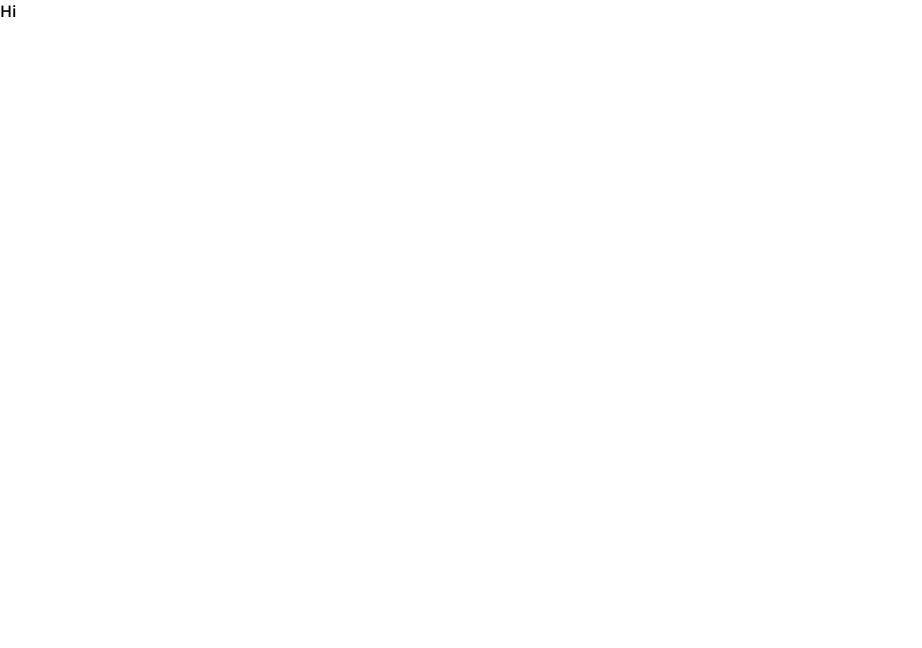
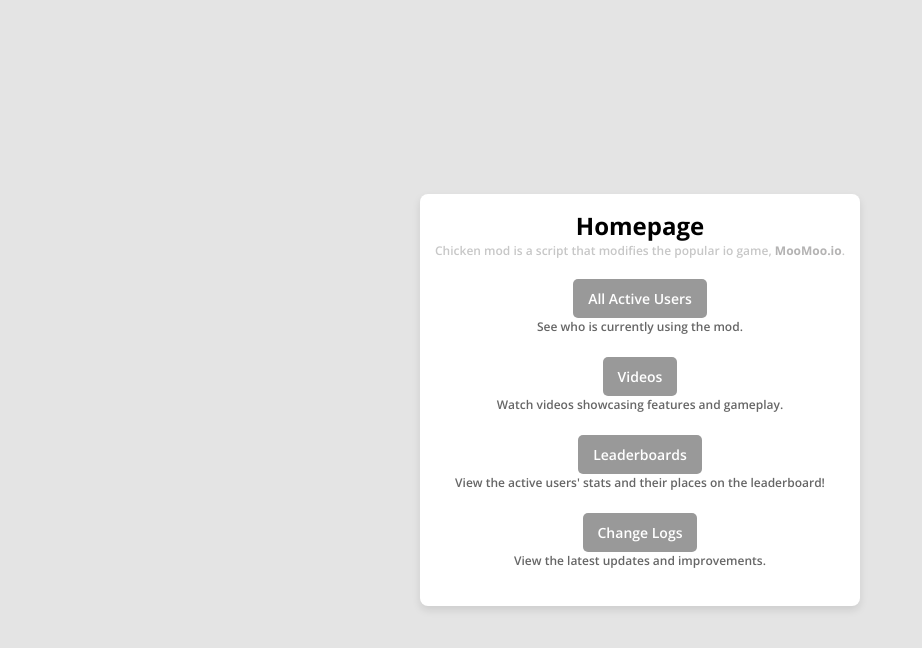
Before and after one commit to me-mega-noob-4044/chicken-authentication-server, a website: page homepage/index.html in a window 1280 px wide. Shown: the whole page, without its empty margins (0-922 px from the left). Drawn offline with nearby package versions, Linux system fonts and the light colour scheme.

Commit message:
adding all the pages

```diff
--- a/homepage/index.html
+++ b/homepage/index.html
@@ -9,6 +9,29 @@
         <link href="https://fonts.googleapis.com/css2?family=Open+Sans:ital,wght@0,300..800;1,300..800&family=Roboto:wght@500&display=swap" rel="stylesheet">
     </head>
     <body>
-        Hi
+        <div class="container">
+            <div class="heading">Homepage</div>
+            <div class="sub-heading">Chicken mod is a script that modifies the popular io game, <strong style="color: #b4b3b3;">MooMoo.io</strong>.</div>
+
+            <div class="button-group-icons">
+                <div class="button-icon">
+                    <a href="/active-users" class="button">All Active Users</a>
+                    <p>See who is currently using the mod.</p>
+                </div>
+                <div class="button-icon">
+                    <a href="/videos" class="button">Videos</a>
+                    <p>Watch videos showcasing features and gameplay.</p>
+                </div>
+                <div class="button-icon">
+                    <a href="/leaderboards" class="button">Leaderboards</a>
+                    <p>View the active users' stats and their places on the leaderboard!</p>
+                </div>
+                <div class="button-icon">
+                    <a href="/changelog" class="button">Change Logs</a>
+                    <p>View the latest updates and improvements.</p>
+                </div>
+            </div>
+
+        </div>
     </body>
 </html>
--- a/homepage/style.css
+++ b/homepage/style.css
@@ -4,4 +4,68 @@ html, body {
     user-select: none;
     font-family: "Open Sans";
     font-weight: 600;
+    background-color: #e4e4e4;
 }
+
+body {
+    display: flex;
+    align-items: center;
+    justify-content: center;
+    /*flex-direction: column;*/
+}
+
+.container {
+    max-width: 600px;
+    border-radius: 8px;
+    background-color: #fff;
+    box-shadow: 0 4px 8px rgba(0, 0, 0, 0.1);
+    padding: 15px;
+    text-align: center;
+}
+
+.heading {
+    font-size: 24px;
+    font-weight: 700;
+}
+
+.sub-heading {
+    font-size: 12px;
+    color: rgb(199, 199, 199);
+}
+
+.button-group-icons {
+    display: flex;
+    flex-direction: column;
+    align-items: center;
+    margin-top: 20px;
+}
+
+.button-icon {
+    text-align: center;
+    margin-bottom: 10px;
+}
+
+.button-icon .button {
+    display: inline-flex;
+    align-items: center;
+    gap: 8px;
+    padding: 10px 15px;
+    font-size: 14px;
+    font-weight: 600;
+    color: #fff;
+    background-color: #999999;
+    border: none;
+    border-radius: 5px;
+    text-decoration: none;
+    transition: background-color 0.3s;
+}
+
+.button-icon .button:hover {
+    background-color: #45a049;
+}
+
+.button-icon p {
+    font-size: 12px;
+    color: #666;
+    margin-top: 0px;
+}
--- a/index.js
+++ b/index.js
@@ -8,6 +8,10 @@ app.get("*", (req, res) => {
     const { url } = req;
     if (url.includes("favicon.ico")) {
         res.sendFile(path.join(__dirname, "/homepage/favicon.ico"));
+    } else if (url.includes("active-users")) {
+    } else if (url.includes("videos")) {
+    } else if (url.includes("leaderboards")) {
+    } else if (url.includes("changelog")) {
     } else {
         if (url) {
             res.sendFile(path.join(`${__dirname}/homepage/${url}`));
```
